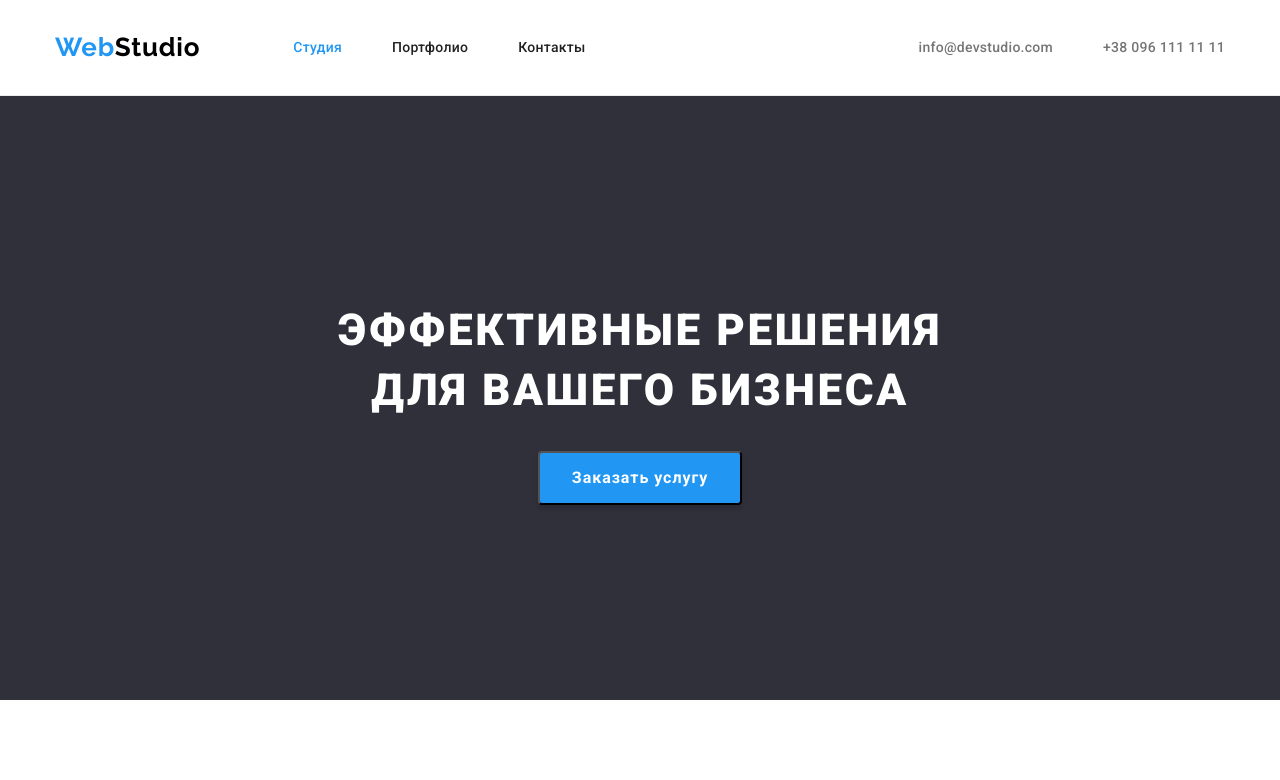
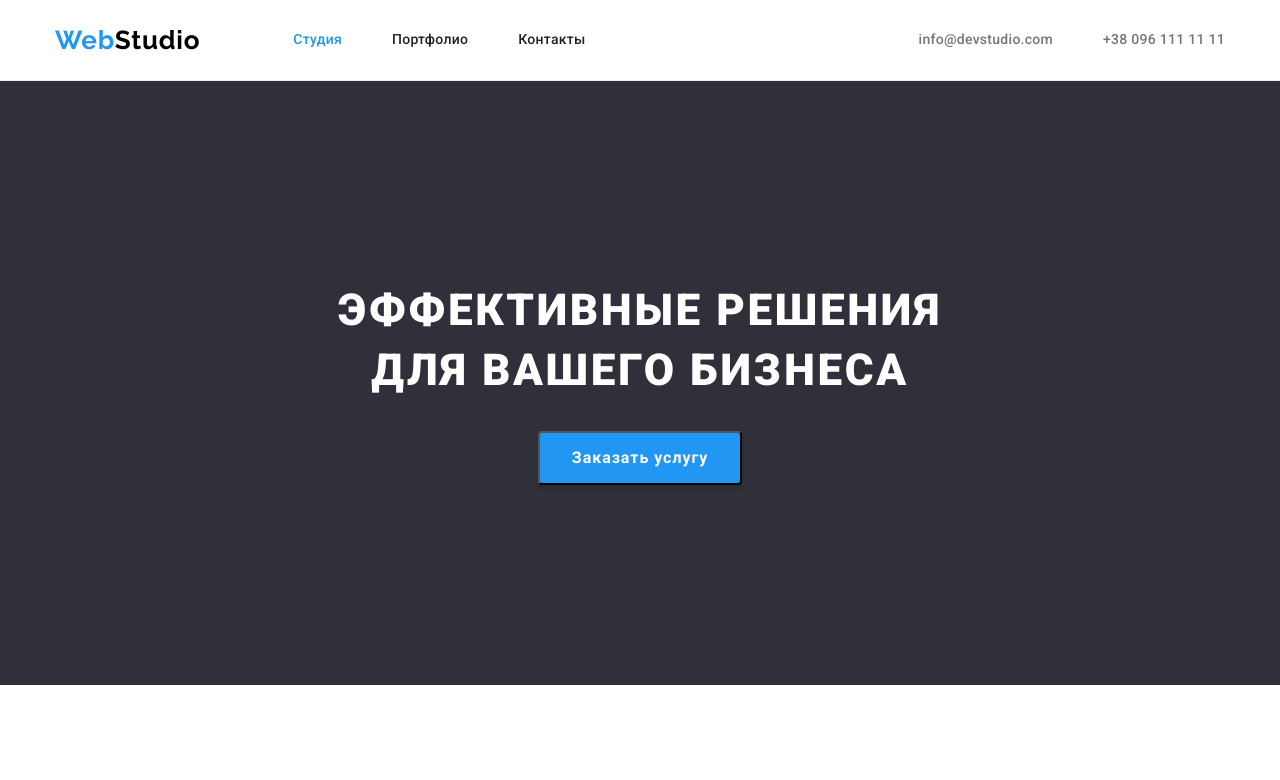
Before and after one commit to vtyshchenko/goit-markup-hw-03, a plain HTML site: page index.html in a window 1280 px wide. Shown: the top 780 px of the page. Drawn offline with nearby package versions, Linux system fonts and the light colour scheme.

Commit message:
bugfix all done

```diff
--- a/css/style.css
+++ b/css/style.css
@@ -80,14 +80,13 @@ body {
 .header {
   background: #ffffff;
   border-bottom: 1px solid #ececec;
-  padding: 32px 0;
+  padding: 12px 0;
 }
 
 .header-content {
   display: flex;
   align-items: center;
   justify-content: space-between;
-  width: 100%;
 }
 
 .site-nav {
@@ -108,7 +107,6 @@ body {
   display: flex;
   justify-content: space-between;
   padding: 0;
-  /* margin: 32px 0; */
   margin-left: 93px;
 }
 
@@ -117,10 +115,12 @@ body {
 }
 
 .menu-link {
+  display: block;
   font-size: 14px;
   font-weight: 500;
   line-height: 1.14;
   letter-spacing: 0.02em;
+  padding: 20px 0;
 }
 
 .address-link {
@@ -200,8 +200,8 @@ body {
   background-color: #2f303a;
   color: #ffffff;
   text-align: center;
-  padding-top: 205px;
-  padding-bottom: 195px;
+  padding-top: 200px;
+  padding-bottom: 200px;
 }
 
 .hero-title {
@@ -210,7 +210,8 @@ body {
   line-height: 1.36;
   letter-spacing: 0.06em;
   text-transform: uppercase;
-  margin: 0 0 var(--margin-30) 0;
+  margin: 0 auto var(--margin-30) auto;
+  width: 696px;
 }
 
 .hero-button {
@@ -247,7 +248,7 @@ body {
 
 .specifics-list {
   display: flex;
-  justify-content: space-between;
+  /* justify-content: space-between; */
   padding-left: 0;
   margin-top: 0;
   margin-bottom: 0;
@@ -269,6 +270,7 @@ body {
   line-height: 1.14;
   text-transform: uppercase;
   color: var(--secondary-text-color);
+  margin-bottom: 10px;
 }
 
 .specifics-item-text {
@@ -295,7 +297,7 @@ body {
 }
 .work-list {
   display: flex;
-  justify-content: space-between;
+  /* justify-content: space-between; */
   padding-left: 0;
   margin-top: 0;
   margin-bottom: 0;
@@ -356,7 +358,7 @@ body {
 }
 
 .team-item-text {
-  margin: var(--margin-30) 0 var(--margin-30) 0;
+  padding: var(--margin-30);
 }
 
 .team-item-name {
@@ -380,13 +382,11 @@ body {
 .filters-list {
   display: flex;
   justify-content: center;
-  /* align-items: center; */
   padding-left: 0;
   padding-right: 0;
   margin-top: 0;
   margin-right: -8px;
-  margin-bottom: 34px;
-  height: 54px;
+  margin-bottom: 50px;
 }
 
 .filters-list-item {
--- a/index.html
+++ b/index.html
@@ -21,8 +21,7 @@
   <body>
     <!-- HEADER -->
     <header class="header">
-      <div class="container">
-        <div class="header-content">
+      <div class="container header-content">
         <nav class="site-nav list">
           <a class="logo link" href="./index.html" lang="en">
             <span class="logo-part-blue">Web</span>Studio
@@ -54,8 +53,6 @@
               +38 096 111 11 11
             </a>
           </li>
-          </ul>
-        </div>
       </div>
     </header>
 
@@ -64,7 +61,7 @@
       <section class="hero">
         <div class="container">
           <h1 class="hero-title">
-            Эффективные решения <br />для вашего бизнеса
+            Эффективные решения для вашего бизнеса
           </h1>
 
           <button class="hero-button" type="button">Заказать услугу</button>
```
Lines whose indentation alone changed are shown as unchanged.
